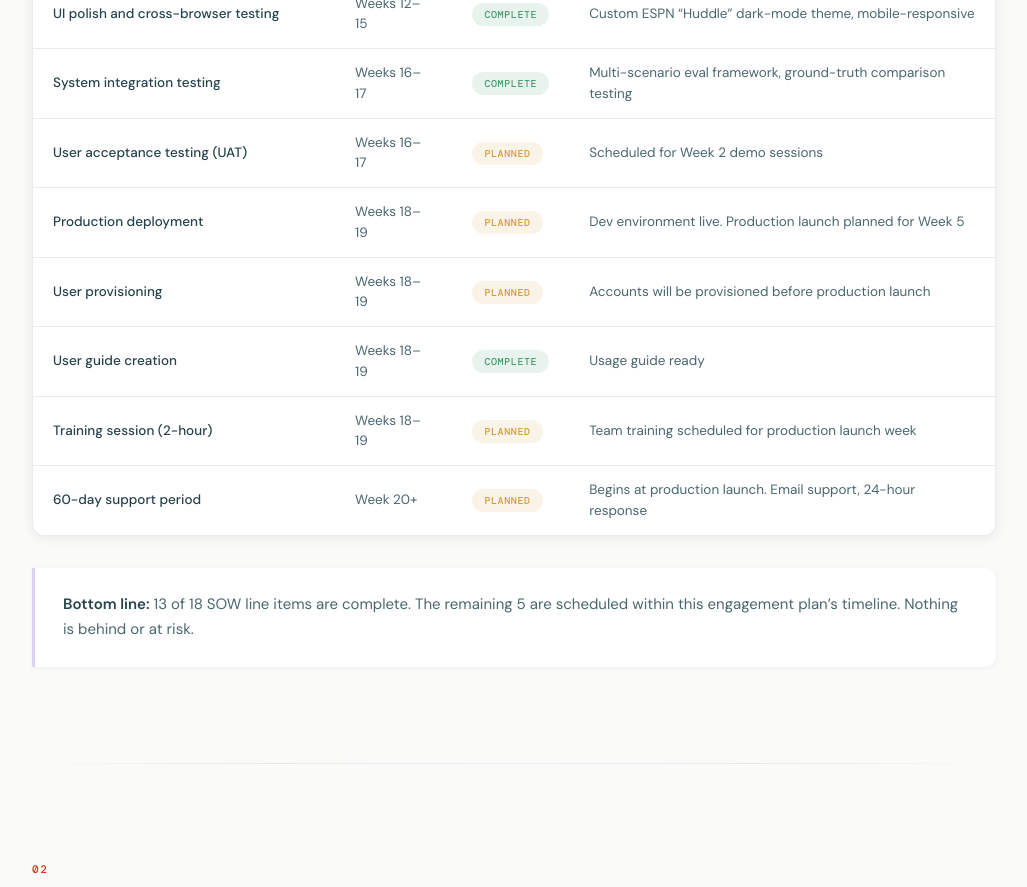
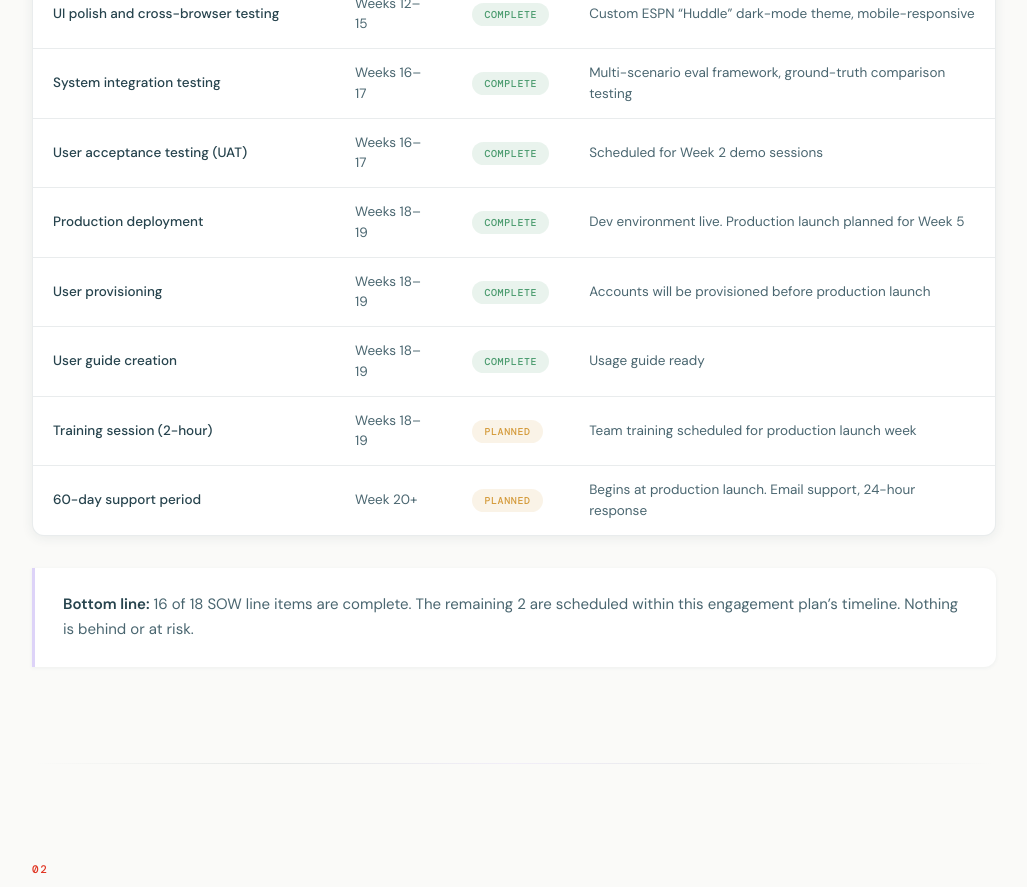
Before and after one commit to dythomas1/espn-engagement-plan, a plain HTML site: page index.html in a window 1280 px wide. Shown: the part 1815-2702 px from the top of the page, without its empty margins (126-1153 px from the left). Drawn offline with nearby package versions, Linux system fonts and the light colour scheme; a web font is replaced by a local one.

Commit message:
update: mark UAT, production deployment, and user provisioning complete
Bumps SOW line item progress to 16 of 18.

Co-Authored-By: Claude Opus 4.7 (1M context) <noreply@anthropic.com>

```diff
--- a/index.html
+++ b/index.html
@@ -859,19 +859,19 @@
           <tr>
             <td>User acceptance testing (UAT)</td>
             <td>Weeks 16&ndash;17</td>
-            <td><span class="scope-status pending">Planned</span></td>
+            <td><span class="scope-status done">Complete</span></td>
             <td>Scheduled for Week 2 demo sessions</td>
           </tr>
           <tr>
             <td>Production deployment</td>
             <td>Weeks 18&ndash;19</td>
-            <td><span class="scope-status pending">Planned</span></td>
+            <td><span class="scope-status done">Complete</span></td>
             <td>Dev environment live. Production launch planned for Week 5</td>
           </tr>
           <tr>
             <td>User provisioning</td>
             <td>Weeks 18&ndash;19</td>
-            <td><span class="scope-status pending">Planned</span></td>
+            <td><span class="scope-status done">Complete</span></td>
             <td>Accounts will be provisioned before production launch</td>
           </tr>
           <tr>
@@ -897,7 +897,7 @@
     </div>
 
     <div class="callout">
-      <p><strong>Bottom line:</strong> 13 of 18 SOW line items are complete. The remaining 5 are scheduled within this engagement plan&rsquo;s timeline. Nothing is behind or at risk.</p>
+      <p><strong>Bottom line:</strong> 16 of 18 SOW line items are complete. The remaining 2 are scheduled within this engagement plan&rsquo;s timeline. Nothing is behind or at risk.</p>
     </div>
   </section>
 
```
